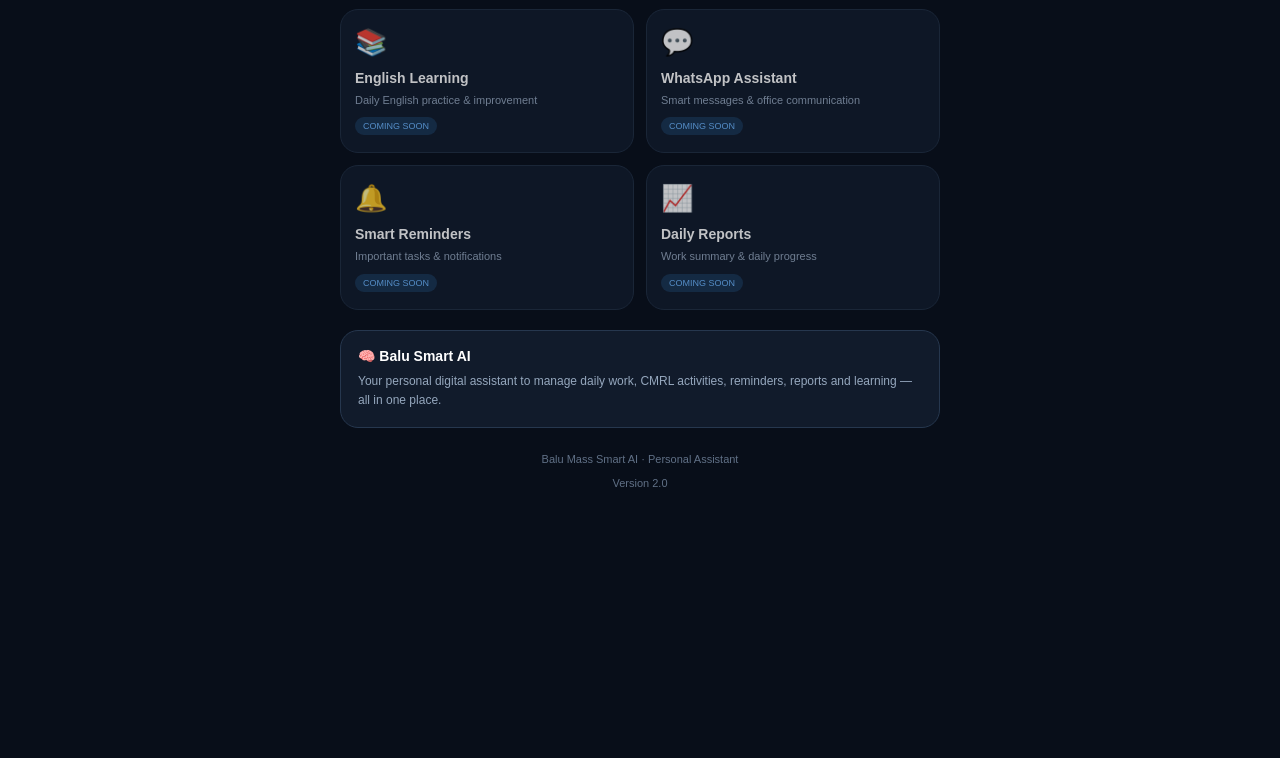
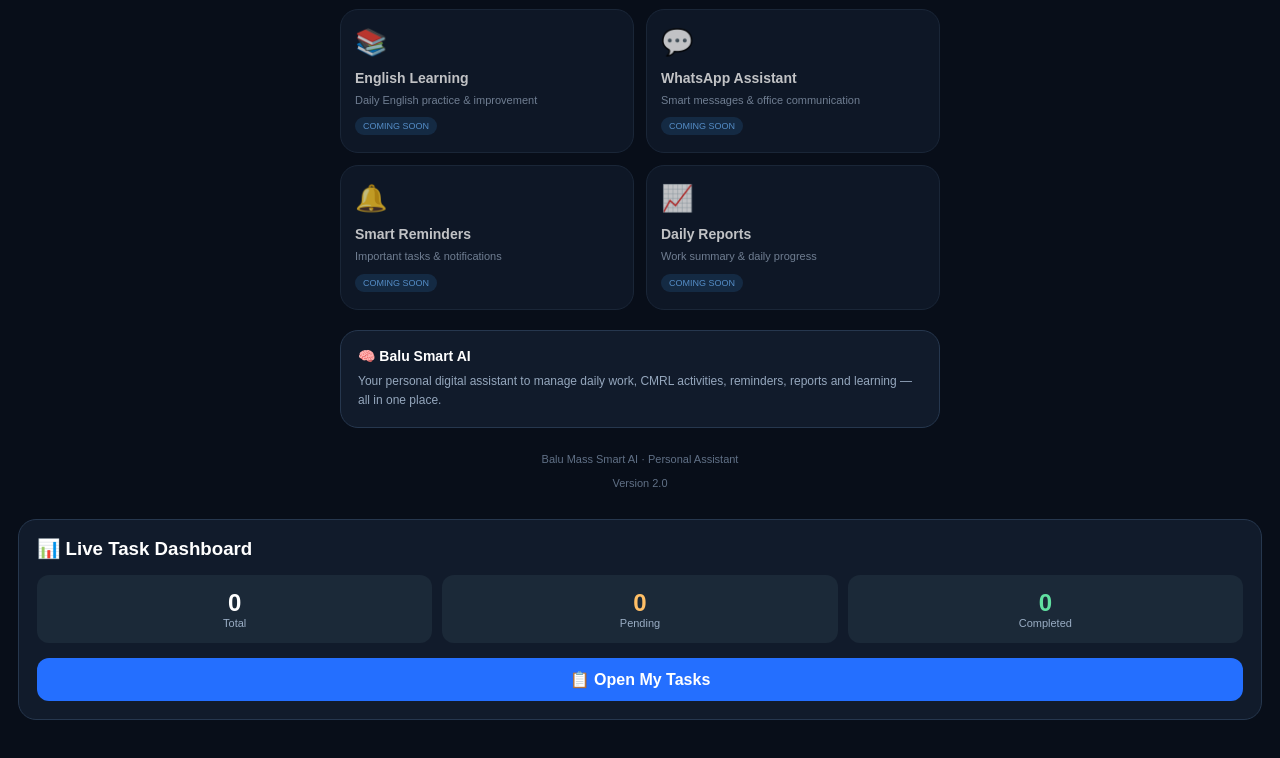
Before and after one commit to bbalu923-create/balu-mass-smart-ai, a plain HTML site: page index.html in a window 1280 px wide. Shown: the part 683-1441 px from the top of the page. Before the commit the page ends 1200 px from the top, so only its background shows below. Drawn offline with Linux system fonts and the light colour scheme.

Commit message:
Update index.html

```diff
--- a/index.html
+++ b/index.html
@@ -336,5 +336,84 @@ if (hour >= 5 && hour < 12) {
 document.getElementById("greeting").textContent = greeting;
 </script>
 
-</body>
+
+<!-- SMART LIVE DASHBOARD -->
+<div id="liveDashboard" style="
+margin:20px 0;
+padding:18px;
+background:#111b2b;
+border:1px solid #26374e;
+border-radius:18px;
+">
+<h3 style="margin-bottom:15px;">📊 Live Task Dashboard</h3>
+
+<div style="
+display:grid;
+grid-template-columns:repeat(3,1fr);
+gap:10px;
+text-align:center;
+">
+
+<div style="background:#1b2938;padding:14px 5px;border-radius:12px;">
+<div id="dashTotal" style="font-size:24px;font-weight:bold;">0</div>
+<div style="font-size:11px;color:#9aadc4;">Total</div>
+</div>
+
+<div style="background:#1b2938;padding:14px 5px;border-radius:12px;">
+<div id="dashPending" style="font-size:24px;font-weight:bold;color:#ffbf66;">0</div>
+<div style="font-size:11px;color:#9aadc4;">Pending</div>
+</div>
+
+<div style="background:#1b2938;padding:14px 5px;border-radius:12px;">
+<div id="dashCompleted" style="font-size:24px;font-weight:bold;color:#61e0a1;">0</div>
+<div style="font-size:11px;color:#9aadc4;">Completed</div>
+</div>
+
+</div>
+
+<div style="margin-top:15px;">
+<a href="daily.html" style="
+display:block;
+padding:12px;
+text-align:center;
+background:#246fff;
+color:white;
+text-decoration:none;
+border-radius:12px;
+font-weight:bold;
+">📋 Open My Tasks</a>
+</div>
+</div>
+
+<script>
+(function() {
+    const KEY = "balu_daily_assistant_tasks_v2";
+
+    function updateDashboard() {
+        let tasks = [];
+
+        try {
+            tasks = JSON.parse(localStorage.getItem(KEY) || "[]");
+            if (!Array.isArray(tasks)) tasks = [];
+        } catch(e) {
+            tasks = [];
+        }
+
+        const total = tasks.length;
+        const completed = tasks.filter(t => t.completed).length;
+        const pending = total - completed;
+
+        document.getElementById("dashTotal").textContent = total;
+        document.getElementById("dashPending").textContent = pending;
+        document.getElementById("dashCompleted").textContent = completed;
+    }
+
+    updateDashboard();
+
+    window.addEventListener("storage", updateDashboard);
+    setInterval(updateDashboard, 2000);
+})();
+</script>
+<!-- END SMART LIVE DASHBOARD -->
+
 </html>
```
